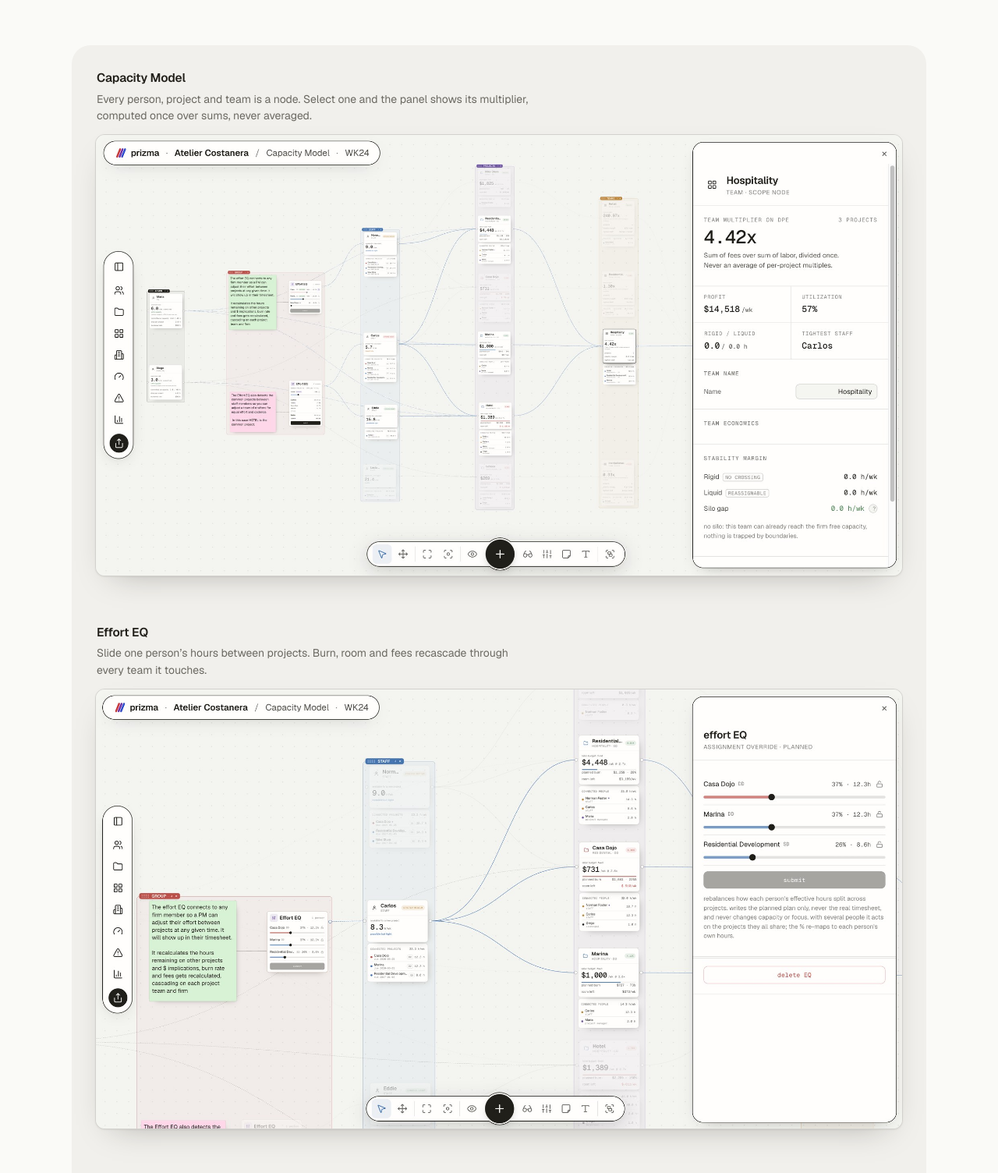
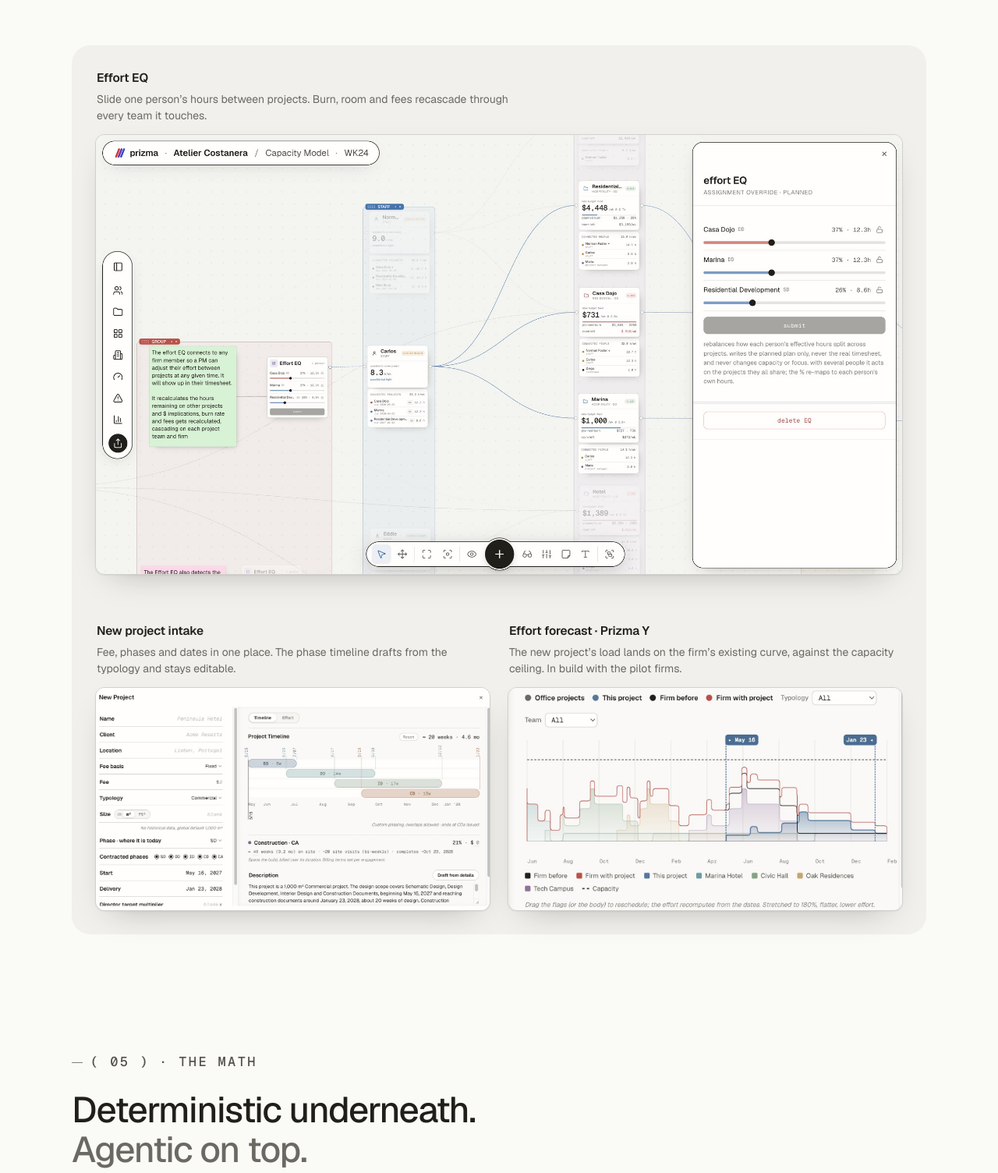
Before and after one commit to EmptyFluffy/heyprizma, a plain HTML site: page index.html in a window 1280 px wide. Shown: the part 6790-8294 px from the top of the page at 78% size. Drawn offline with nearby package versions, Linux system fonts and the light colour scheme.

Commit message:
landing: Effort EQ plus pair, wide canvas shot removed
Co-Authored-By: Claude Fable 5 <noreply@anthropic.com>

```diff
--- a/index.html
+++ b/index.html
@@ -209,16 +209,14 @@ button{ font-family:inherit; }
 .shot img{ display:block; width:100%; height:auto;
   border:1px solid var(--line-2); border-radius:12px; background:var(--surface);
   box-shadow:0 1px 2px oklch(24% 0.012 90 / .06), 0 16px 40px -22px oklch(24% 0.012 90 / .35); }
-.shot-b{ margin-top:60px; }
-.shot-c{ width:66%; margin:60px auto 0; }
+.shots-pair{ display:grid; grid-template-columns:1fr 1fr; gap:22px; margin-top:60px; align-items:start; }
 .shot-cap{ display:block; margin:0 2px 12px; }
 .shot-cap h4{ font-size:15.5px; font-weight:600; letter-spacing:-.01em; }
 .shot-cap p{ font-size:14px; line-height:1.55; color:var(--ink-dim); margin-top:4px; max-width:560px; }
 @media (max-width:840px){
   .shots-tray{ padding:16px; border-radius:18px; }
   .shot img{ border-radius:9px; }
-  .shot-b{ margin-top:44px; }
-  .shot-c{ width:100%; margin-top:44px; }
+  .shots-pair{ grid-template-columns:1fr; gap:44px; margin-top:44px; }
   .shot-cap{ margin-bottom:9px; }
   .shot-cap h4{ font-size:15px; }
   .shot-cap p{ font-size:13.5px; }
@@ -1474,21 +1472,23 @@ footer{
 
 
     <div class="shots-tray" data-reveal>
-      <figure class="shot shot-a">
-        <figcaption class="shot-cap"><h4>Capacity Model</h4><p>Every person, project and team is a node. Select one and the panel shows its multiplier, computed once over sums, never averaged.</p></figcaption>
-        <img src="assets/canvas-model.jpg" width="2000" height="1092" loading="lazy"
-             alt="The Prizma canvas: staff, project and team nodes connected by edges, with the Hospitality team panel open showing a 4.42x multiplier">
-      </figure>
-      <figure class="shot shot-b">
+      <figure class="shot">
         <figcaption class="shot-cap"><h4>Effort EQ</h4><p>Slide one person&rsquo;s hours between projects. Burn, room and fees recascade through every team it touches.</p></figcaption>
         <img src="assets/effort-eq.jpg" width="2000" height="1089" loading="lazy"
              alt="The Effort EQ panel rebalancing one person&#39;s hours across three projects, with burn and room recomputing on each project card">
       </figure>
-      <figure class="shot shot-c">
-        <figcaption class="shot-cap"><h4>Effort forecast &middot; Prizma Y</h4><p>The new project&rsquo;s load lands on the firm&rsquo;s existing curve, against the capacity ceiling. In build with the pilot firms.</p></figcaption>
-        <img src="assets/effort-forecast.jpg" width="1400" height="790" loading="lazy"
-             alt="The effort forecast: stacked project load with the new project bracketed by drag handles, against the firm&rsquo;s capacity ceiling">
-      </figure>
+      <div class="shots-pair">
+        <figure class="shot">
+          <figcaption class="shot-cap"><h4>New project intake</h4><p>Fee, phases and dates in one place. The phase timeline drafts from the typology and stays editable.</p></figcaption>
+          <img src="assets/new-project.jpg" width="1400" height="791" loading="lazy"
+               alt="The new project modal: fee basis, typology and dates on the left, the drafted phase timeline on the right">
+        </figure>
+        <figure class="shot">
+          <figcaption class="shot-cap"><h4>Effort forecast &middot; Prizma Y</h4><p>The new project&rsquo;s load lands on the firm&rsquo;s existing curve, against the capacity ceiling. In build with the pilot firms.</p></figcaption>
+          <img src="assets/effort-forecast.jpg" width="1400" height="790" loading="lazy"
+               alt="The effort forecast: stacked project load with the new project bracketed by drag handles, against the firm&rsquo;s capacity ceiling">
+        </figure>
+      </div>
     </div>
   </div>
 </section>
```
Also changed, not shown: assets/canvas-model.jpg (deleted), assets/new-project.jpg (added).
